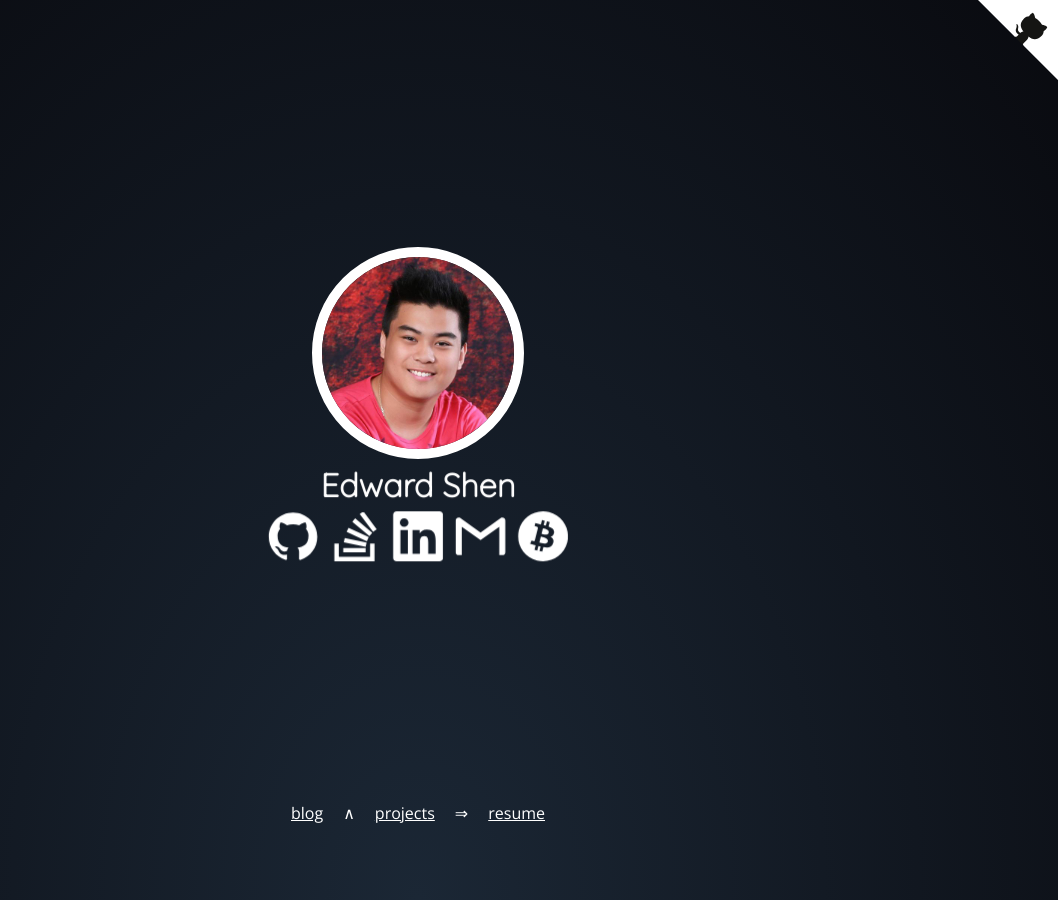
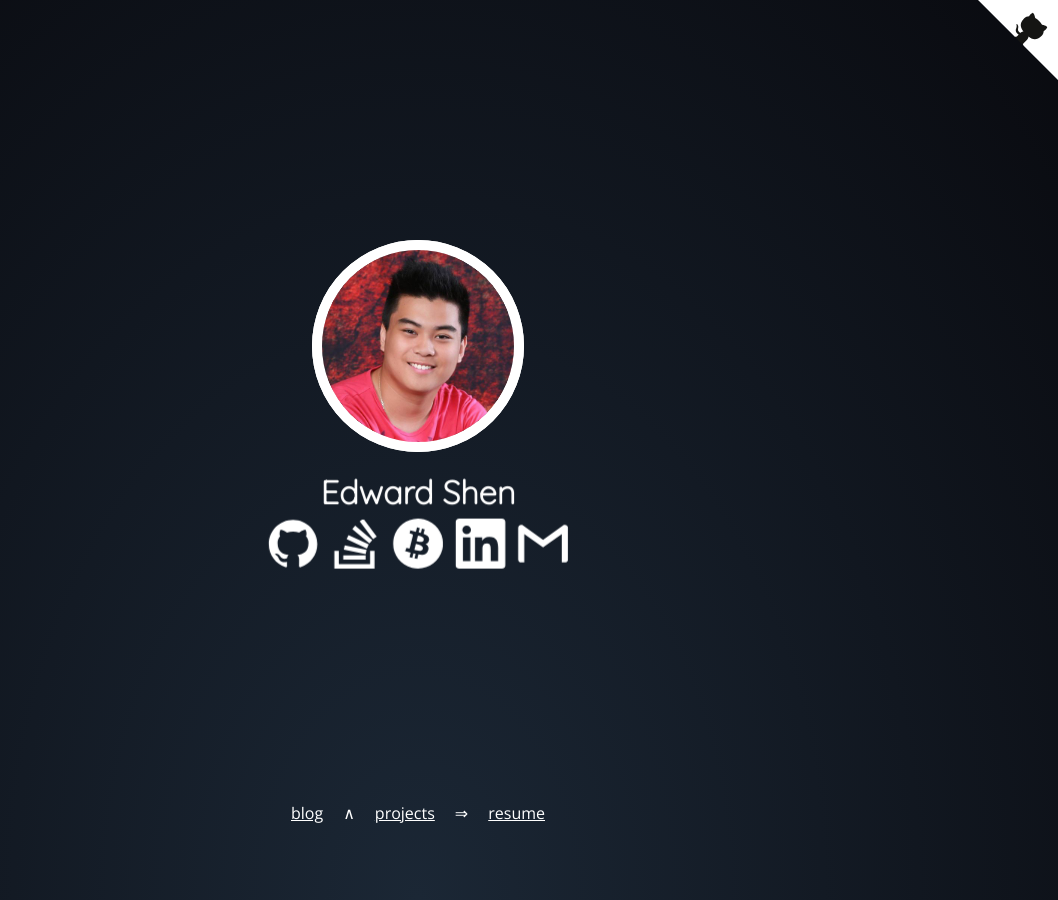
Before and after one commit to edward-shen/edward-shen.github.io, a Jekyll site: the page built from index.md, in a window 1280 px wide. Shown: the whole page, without its empty margins (222-1280 px from the left). Built offline with Jekyll 4.4.1, drawn with Linux system fonts in a browser that asks for light colours.

Commit message:
added cool af bitcoin address slide in effect when I should be studying for discrete

```diff
--- a/_includes/bitcoin.html
+++ b/_includes/bitcoin.html
@@ -1 +1 @@
-<a href="">{% include bitcoin.svg %}</a>
+<a onclick="toggleBitcoinAddress()">{% include bitcoin.svg %}</a>
--- a/_layouts/home.html
+++ b/_layouts/home.html
@@ -17,14 +17,18 @@
     {% include github-corner.html %}
     <main data-tilt>
       <div id="container">
-          <img src="/assets/profile.jpg" />
+        <div id="circle-image">
+            <img id="profile-pic" src="/assets/profile.jpg" />
+            <img id="bitcoin-pic" src="/assets/bitcoin.png" />
+        </div>
+        <small id="btc-address">1NCECFDTDUQSVALYJRVBWDTXXXRDZXAPc8</small>
         <h1>Edward Shen</h1>
         <div id="social-icons">
           {% include icon-github.html username=site.github_username %}
           {% include stackoverflow.html %}
+          {% include bitcoin.html %}
           {% include linkedin.html %}
           {% include gmail.html %}
-            {% include bitcoin.html %}
         </div>
       </div>
     </main>
--- a/assets/main.scss
+++ b/assets/main.scss
@@ -58,17 +58,70 @@ main {
     width: 50vw;
     text-align: center;
 
-    img {
-        border-radius: 50%;
-        border: 10px solid $font-color;
+    #circle-image {
+        margin: 10px;
+
         @include respond-to(handhelds) { width: 80vw; }
         @include respond-to(medium-screens) { width: 60vw; }
         @include respond-to(wide-screens) {
             width: $profile-image-size;
             height: $profile-image-size;
         }
+
+        #profile-pic, #bitcoin-pic  {
+            position: absolute;
+            margin: 0 auto;
+            left: 0;
+            right: 0;
+            top: 0;
+        }
+
+        #profile-pic {
+            z-index: 1;
+            transition-property: top;
+            transition: 1s;
+            transition-timing-function: ease-in-out;
+            &.profile-btc-toggled {
+                top: -70vh;
+            }
+
+        }
+
+        #bitcoin-pic {
+            transition-property: border-radius top;
+            transition-duration: 1s;
+            transition-delay: 1s;
+            &.bitcoin-btc-toggled {
+                border-radius: 4px;
+            }
+        }
+
+        img {
+            border-radius: 50%;
+            border: 10px solid $font-color;
+            @include respond-to(handhelds) { width: 80vw; }
+            @include respond-to(medium-screens) { width: 60vw; }
+            @include respond-to(wide-screens) {
+                width: $profile-image-size;
+                height: $profile-image-size;
+            }
+        }
+
     }
 
+}
+
+small {
+    transition-property: margin-top, opacity;
+    transition-duration: 1s;
+    color: $font-color;
+    margin-top: -10px;
+    opacity: 0;
+
+    &.address-btc-toggled {
+        margin-top: 20px;
+        opacity: 1;
+    }
 }
 
 #social-icons {
```
Also changed, not shown: other parts of _layouts/home.html (+15 -0 lines), assets/bitcoin.png (added), 1 other file. Lines whose indentation alone changed are shown as unchanged.
